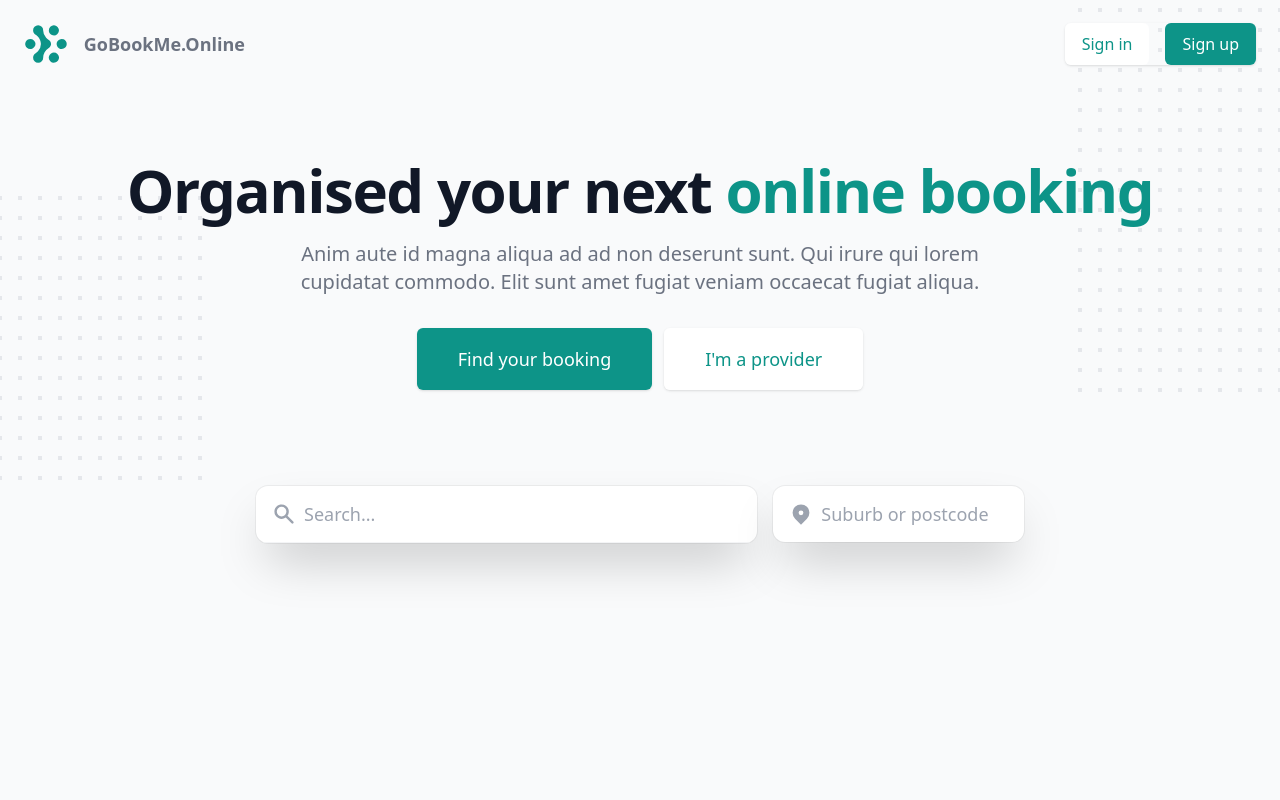
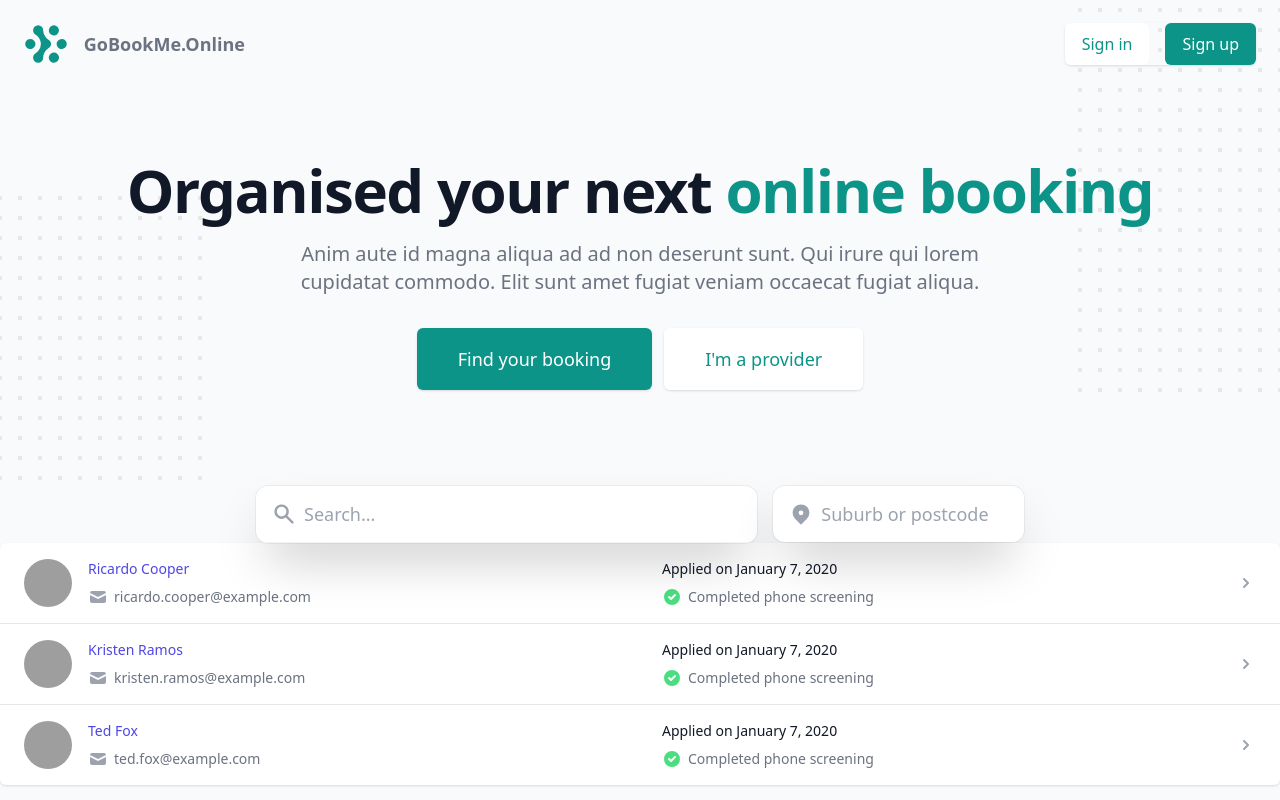
Before and after one commit to Suv4o/GoBookMeOnline, a Vue app in the folder fed-main/: page / in a window 1280 px wide. Built offline with nearby package versions, Linux system fonts and the light colour scheme; grey boxes are pictures that could not be loaded; a web font is replaced by a local one.

Commit message:
WIP: Added draft Search list.

```diff
--- a/fed-main/src/App.vue
+++ b/fed-main/src/App.vue
@@ -1,9 +1,11 @@
 <script setup lang="ts">
 import HeroSection from './components/main/HeroSection.vue'
 import BookSearchBar from './components/global/BookSearchBar/BookSearchBar.vue'
+import BookSearchList from './components/global/BookSearchList/BookSearchList.vue'
 </script>
 
 <template>
   <hero-section />
   <book-search-bar />
+  <book-search-list />
 </template>
--- /dev/null
+++ b/fed-main/src/components/global/BookSearchList/BookSearchList.vue
@@ -0,0 +1,85 @@
+<template>
+  <div class="bg-white shadow overflow-hidden sm:rounded-md">
+    <ul role="list" class="divide-y divide-gray-200">
+      <li v-for="application in applications" :key="application.applicant.email">
+        <a :href="application.href" class="block hover:bg-gray-50">
+          <div class="flex items-center px-4 py-4 sm:px-6">
+            <div class="min-w-0 flex-1 flex items-center">
+              <div class="flex-shrink-0">
+                <img class="h-12 w-12 rounded-full" :src="application.applicant.imageUrl" alt="" />
+              </div>
+              <div class="min-w-0 flex-1 px-4 md:grid md:grid-cols-2 md:gap-4">
+                <div>
+                  <p class="text-sm font-medium text-indigo-600 truncate">{{ application.applicant.name }}</p>
+                  <p class="mt-2 flex items-center text-sm text-gray-500">
+                    <MailIcon class="flex-shrink-0 mr-1.5 h-5 w-5 text-gray-400" aria-hidden="true" />
+                    <span class="truncate">{{ application.applicant.email }}</span>
+                  </p>
+                </div>
+                <div class="hidden md:block">
+                  <div>
+                    <p class="text-sm text-gray-900">
+                      Applied on
+                      {{ ' ' }}
+                      <time :datetime="application.date">{{ application.dateFull }}</time>
+                    </p>
+                    <p class="mt-2 flex items-center text-sm text-gray-500">
+                      <CheckCircleIcon class="flex-shrink-0 mr-1.5 h-5 w-5 text-green-400" aria-hidden="true" />
+                      {{ application.stage }}
+                    </p>
+                  </div>
+                </div>
+              </div>
+            </div>
+            <div>
+              <ChevronRightIcon class="h-5 w-5 text-gray-400" aria-hidden="true" />
+            </div>
+          </div>
+        </a>
+      </li>
+    </ul>
+  </div>
+</template>
+
+<script setup lang="ts">
+import { CheckCircleIcon, ChevronRightIcon, MailIcon } from '@heroicons/vue/solid'
+
+const applications = [
+  {
+    applicant: {
+      name: 'Ricardo Cooper',
+      email: 'ricardo.cooper@example.com',
+      imageUrl:
+        'https://images.unsplash.com/photo-1472099645785-5658abf4ff4e?ixlib=rb-1.2.1&ixid=eyJhcHBfaWQiOjEyMDd9&auto=format&fit=facearea&facepad=2&w=256&h=256&q=80',
+    },
+    date: '2020-01-07',
+    dateFull: 'January 7, 2020',
+    stage: 'Completed phone screening',
+    href: '#',
+  },
+  {
+    applicant: {
+      name: 'Kristen Ramos',
+      email: 'kristen.ramos@example.com',
+      imageUrl:
+        'https://images.unsplash.com/photo-1550525811-e5869dd03032?ixlib=rb-1.2.1&ixid=eyJhcHBfaWQiOjEyMDd9&auto=format&fit=facearea&facepad=2&w=256&h=256&q=80',
+    },
+    date: '2020-01-07',
+    dateFull: 'January 7, 2020',
+    stage: 'Completed phone screening',
+    href: '#',
+  },
+  {
+    applicant: {
+      name: 'Ted Fox',
+      email: 'ted.fox@example.com',
+      imageUrl:
+        'https://images.unsplash.com/photo-1500648767791-00dcc994a43e?ixlib=rb-1.2.1&ixid=eyJhcHBfaWQiOjEyMDd9&auto=format&fit=facearea&facepad=2&w=256&h=256&q=80',
+    },
+    date: '2020-01-07',
+    dateFull: 'January 7, 2020',
+    stage: 'Completed phone screening',
+    href: '#',
+  },
+]
+</script>
```
